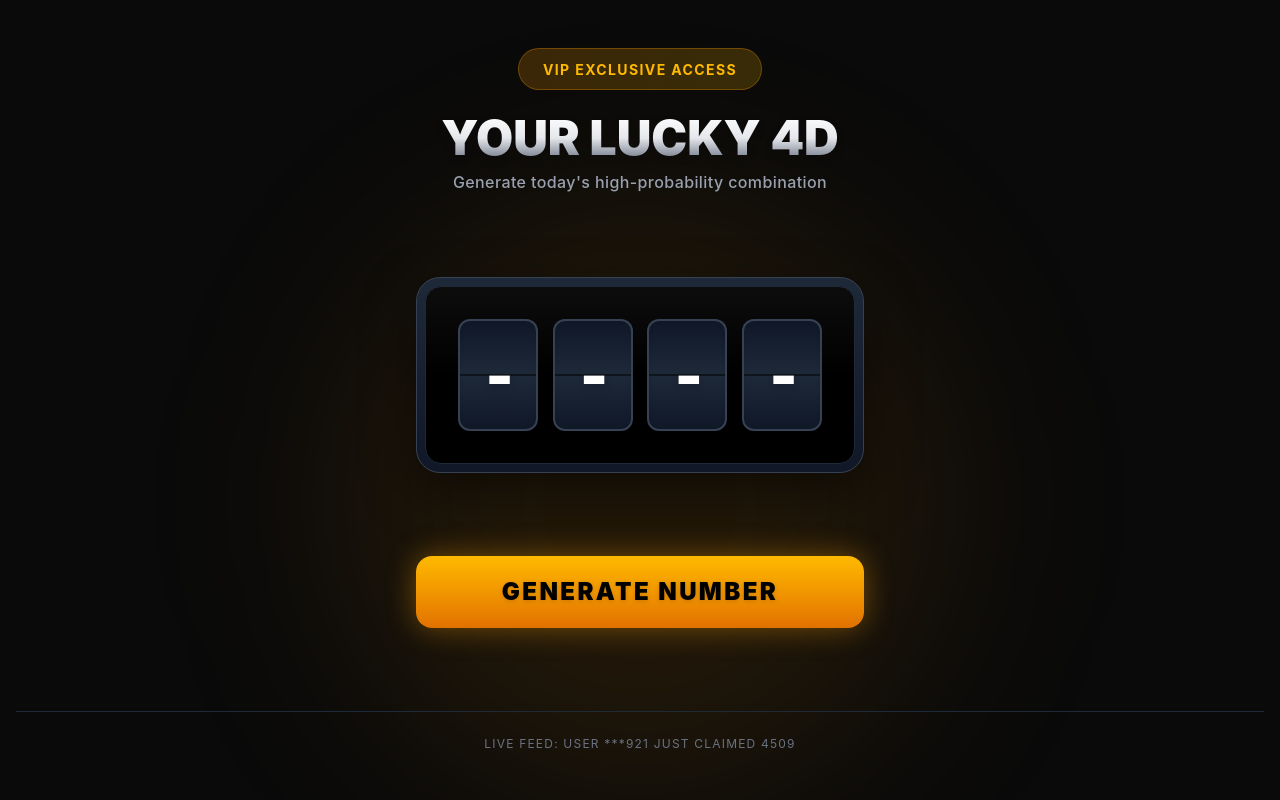
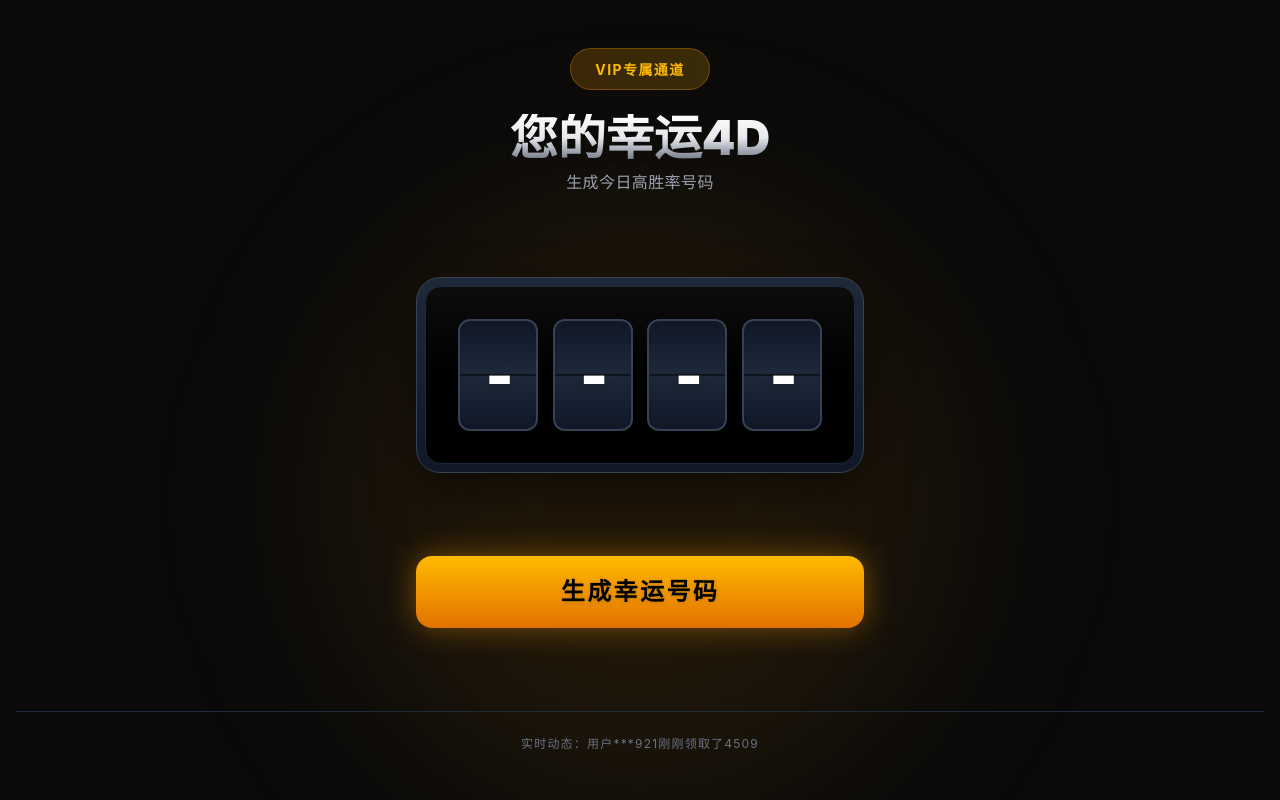
Before and after one commit to Lean888-maker/neo4d-live, a Next.js app: page /telegram-game in a window 1280 px wide. Built offline with nearby package versions, Linux system fonts and the light colour scheme.

Commit message:
feat(i18n): translate slot machine UI to Chinese for target demographic

```diff
--- a/src/app/telegram-supervip/ClientWheel.js
+++ b/src/app/telegram-supervip/ClientWheel.js
@@ -124,7 +124,7 @@ export default function PremiumPrelander() {
   if (loading) {
     return (
       <div className="min-h-screen bg-black text-white flex items-center justify-center">
-        <div className="animate-pulse text-amber-500 font-bold text-xl tracking-widest">LOADING VIP PORTAL...</div>
+        <div className="animate-pulse text-amber-500 font-bold text-xl tracking-widest">正在加载VIP系统...</div>
       </div>
     );
   }
@@ -133,13 +133,13 @@ export default function PremiumPrelander() {
     return (
       <div className="min-h-screen bg-black text-white flex flex-col items-center justify-center p-6 text-center">
         <Script src="https://telegram.org/js/telegram-web-app.js" strategy="beforeInteractive" />
-        <h1 className="text-3xl font-bold text-red-500 mb-4 tracking-widest">ACCESS DENIED</h1>
-        <p className="text-gray-300 mb-8">Exclusive access restricted to NEO4D Telegram Subscribers.</p>
+        <h1 className="text-3xl font-bold text-red-500 mb-4 tracking-widest">访问被拒绝</h1>
+        <p className="text-gray-300 mb-8">仅限NEO4D Telegram内部订阅者访问。</p>
         <button
           onClick={() => { window.Telegram?.WebApp?.openTelegramLink('https://t.me/NEO4DLIVE'); }}
           className="bg-gradient-to-r from-amber-400 to-amber-600 hover:from-amber-300 hover:to-amber-500 text-black font-black py-4 px-8 rounded-full shadow-[0_0_20px_rgba(245,158,11,0.5)] transition transform hover:scale-105"
         >
-          VERIFY MEMBERSHIP
+          验证会员身份
         </button>
       </div>
     );
@@ -156,12 +156,12 @@ export default function PremiumPrelander() {
       {/* Header */}
       <div className="text-center relative z-10 w-full">
         <div className="inline-block bg-gradient-to-r from-amber-500/20 to-yellow-500/20 border border-amber-500/30 px-6 py-2 rounded-full mb-6">
-          <span className="text-amber-400 font-bold tracking-widest text-sm uppercase">VIP Exclusive Access</span>
+          <span className="text-amber-400 font-bold tracking-widest text-sm uppercase">VIP专属通道</span>
         </div>
         <h1 className="text-4xl md:text-5xl font-black text-transparent bg-clip-text bg-gradient-to-b from-white via-gray-200 to-gray-500 drop-shadow-lg mb-2">
-          {tgUser?.first_name ? `${tgUser.first_name}, ` : ''}YOUR LUCKY 4D
+          {tgUser?.first_name ? `${tgUser.first_name}, ` : ''}您的幸运4D
         </h1>
-        <p className="text-gray-400 font-medium tracking-wide">Generate today's high-probability combination</p>
+        <p className="text-gray-400 font-medium tracking-wide">生成今日高胜率号码</p>
       </div>
 
       {/* Slot Machine Display */}
@@ -194,19 +194,19 @@ export default function PremiumPrelander() {
           >
             <div className="absolute inset-0 w-full h-full bg-gradient-to-r from-transparent via-white/40 to-transparent -translate-x-full group-hover:animate-[shine_1.5s_infinite]"></div>
             <span className="relative text-black font-black text-2xl uppercase tracking-widest drop-shadow-sm">
-              {spinning ? 'GENERATING...' : 'GENERATE NUMBER'}
+              {spinning ? '生成中...' : '生成幸运号码'}
             </span>
           </button>
         ) : (
           <div className="w-full flex flex-col items-center gap-4 animate-[fadeIn_0.5s_ease-out]">
-            <div className="text-amber-400 font-bold tracking-widest uppercase text-sm mb-2 animate-pulse">Number Locked Successfully</div>
+            <div className="text-amber-400 font-bold tracking-widest uppercase text-sm mb-2 animate-pulse">号码已成功锁定</div>
             <button
               onClick={handleClaim}
               className="w-full relative group overflow-hidden bg-gradient-to-b from-emerald-500 to-green-700 hover:from-emerald-400 hover:to-green-600 px-8 py-5 rounded-2xl shadow-[0_0_30px_rgba(16,185,129,0.5)] transform transition-all duration-300 hover:scale-[1.02] active:scale-95"
             >
               <div className="absolute inset-0 w-full h-full bg-gradient-to-r from-transparent via-white/30 to-transparent -translate-x-full group-hover:animate-[shine_1.5s_infinite]"></div>
               <span className="relative text-white font-black text-xl md:text-2xl uppercase tracking-widest drop-shadow-md">
-                {isExternal ? 'JOIN VIP TELEGRAM TO CHECK' : 'CHECK LIVE DRAW NOW'}
+                {isExternal ? '加入VIP群组查看直播' : '立即查看开奖直播'}
               </span>
             </button>
           </div>
@@ -216,7 +216,7 @@ export default function PremiumPrelander() {
       {/* Footer Social Proof */}
       <div className="relative z-10 mt-12 text-center border-t border-gray-800 w-full pt-6">
         <p className="text-gray-500 text-xs tracking-widest uppercase">
-          Live feed: User ***921 just claimed 4509
+          实时动态：用户***921刚刚领取了4509
         </p>
       </div>
 
```
